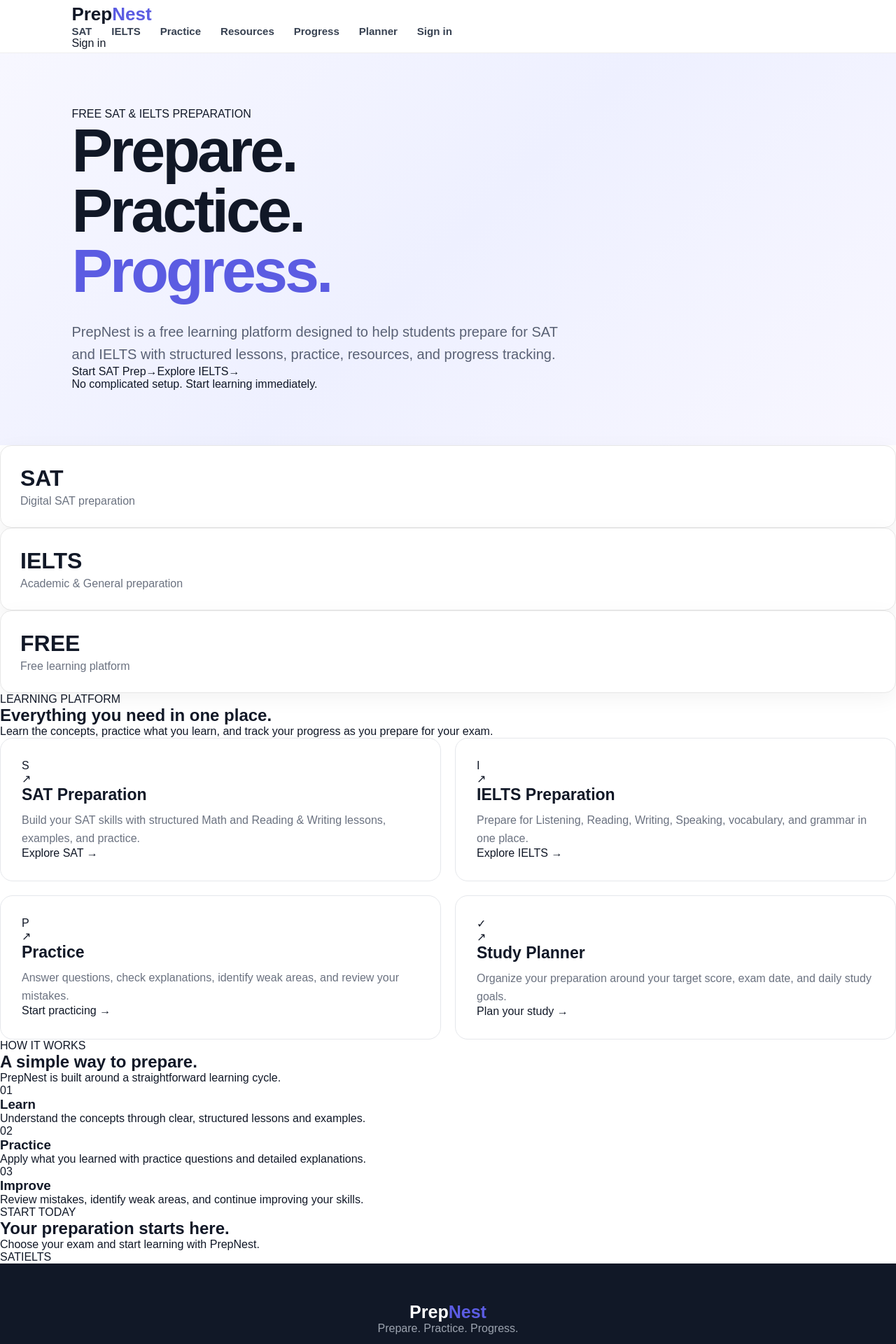
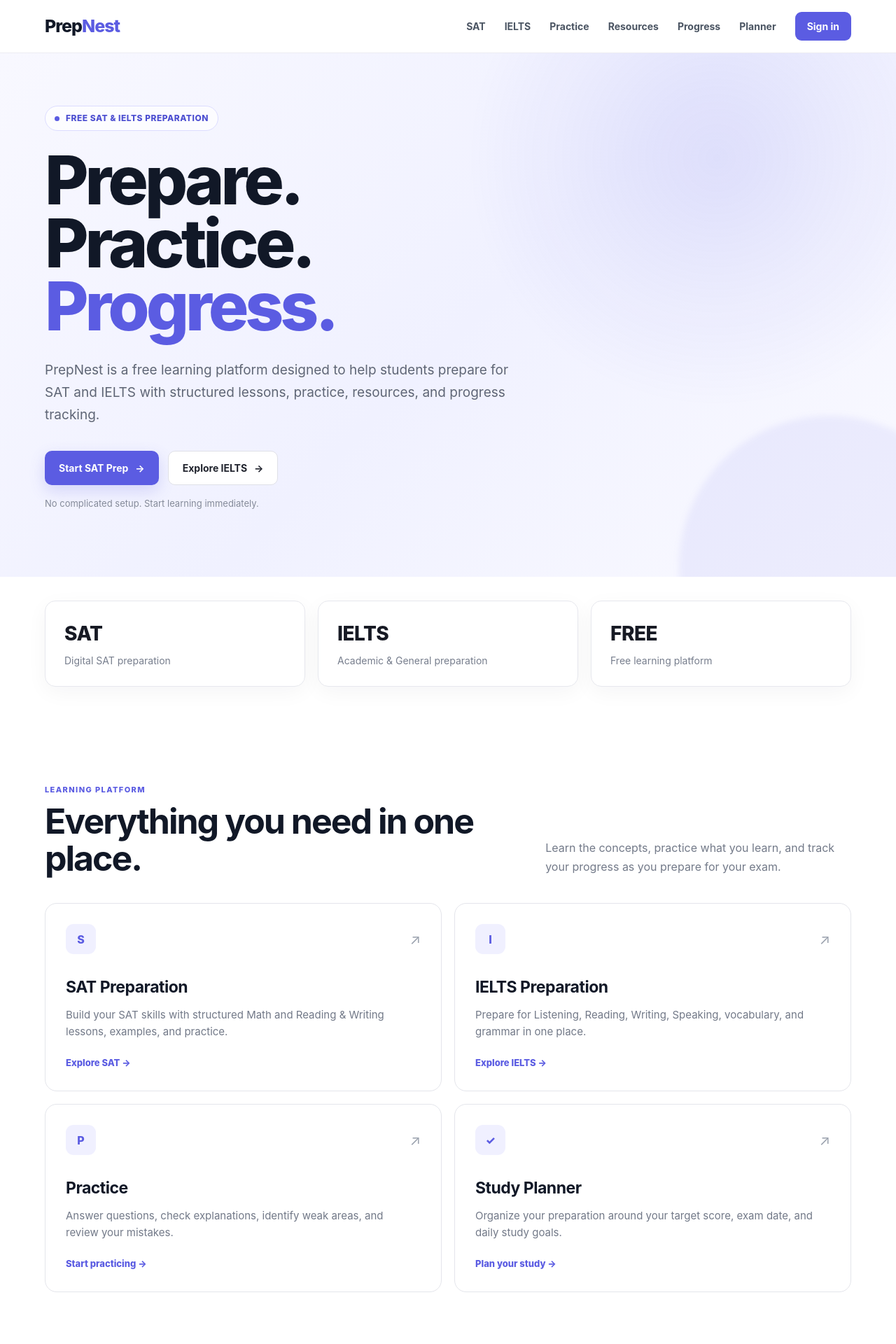
Before and after one commit to komiljonovzohidbek2009-bit/prepnest, a Next.js app: page / in a window 1280 px wide. Shown: the top 1920 px of the page at 70% size. Built offline with nearby package versions, Linux system fonts and the light colour scheme.

Commit message:
Update globals.css

```diff
--- a/src/app/globals.css
+++ b/src/app/globals.css
@@ -9,35 +9,65 @@
 }
 
 body {
-  font-family: Arial, Helvetica, sans-serif;
+  font-family:
+    Inter,
+    ui-sans-serif,
+    system-ui,
+    -apple-system,
+    BlinkMacSystemFont,
+    "Segoe UI",
+    sans-serif;
   color: #111827;
   background: #ffffff;
+  line-height: 1.5;
 }
 
 a {
+  color: inherit;
   text-decoration: none;
-  color: inherit;
 }
 
-/* NAVBAR */
+button,
+input,
+textarea,
+select {
+  font: inherit;
+}
+
+.container {
+  width: min(1180px, 90%);
+  margin: 0 auto;
+}
+
+/* =========================
+   NAVBAR
+========================= */
 
 .navbar {
+  position: sticky;
+  top: 0;
+  z-index: 1000;
   height: 76px;
+  background: rgba(255, 255, 255, 0.94);
+  backdrop-filter: blur(14px);
+  border-bottom: 1px solid #ececf2;
+}
+
+.nav-container {
+  width: min(1180px, 90%);
+  height: 100%;
+  margin: 0 auto;
+
   display: flex;
   align-items: center;
   justify-content: space-between;
-  padding: 0 8%;
-  border-bottom: 1px solid #eee;
-  background: white;
-  position: sticky;
-  top: 0;
-  z-index: 100;
 }
 
-.logo {
-  font-size: 26px;
-  font-weight: 800;
-  color: #111827;
+.logo,
+.footer-logo {
+  font-size: 25px;
+  font-weight: 850;
+  letter-spacing: -1px;
 }
 
 .logo span,
@@ -45,278 +75,634 @@
   color: #5b5ce2;
 }
 
-nav {
+.desktop-nav {
   display: flex;
   align-items: center;
-  gap: 28px;
+  gap: 27px;
 }
 
-nav a {
-  font-size: 15px;
-  font-weight: 600;
-  color: #374151;
-  transition: 0.2s;
+.desktop-nav a {
+  color: #4b5563;
+  font-size: 14px;
+  font-weight: 650;
+  transition: color 0.2s ease;
 }
 
-nav a:hover {
+.desktop-nav a:hover {
   color: #5b5ce2;
 }
 
-.signin-btn {
+.nav-signin {
+  padding: 10px 17px;
+  color: white !important;
   background: #5b5ce2;
-  color: white !important;
-  padding: 12px 21px;
-  border-radius: 10px;
+  border-radius: 9px;
 }
 
-.signin-btn:hover {
-  background: #4748c7;
+.nav-signin:hover {
+  background: #4849ca !important;
 }
 
-/* HERO */
+.mobile-signin {
+  display: none;
+  padding: 9px 14px;
+  border-radius: 8px;
+  background: #5b5ce2;
+  color: white;
+  font-size: 13px;
+  font-weight: 700;
+}
+
+/* =========================
+   HERO
+========================= */
 
 .hero {
-  min-height: 560px;
-  background: linear-gradient(
-    135deg,
-    #f7f7ff 0%,
-    #eef0ff 50%,
-    #f8f7ff 100%
-  );
+  position: relative;
+  min-height: 610px;
   display: flex;
   align-items: center;
+  overflow: hidden;
+
+  background:
+    radial-gradient(
+      circle at 80% 20%,
+      rgba(91, 92, 226, 0.13),
+      transparent 30%
+    ),
+    linear-gradient(135deg, #f8f8ff 0%, #f0f1ff 52%, #fafaff 100%);
+}
+
+.hero-background {
+  position: absolute;
+  width: 430px;
+  height: 430px;
+  right: -120px;
+  bottom: -200px;
+
+  border-radius: 50%;
+  background: rgba(91, 92, 226, 0.08);
+  filter: blur(5px);
 }
 
 .hero-content {
-  width: 84%;
-  max-width: 1200px;
-  margin: auto;
+  position: relative;
+  z-index: 2;
+  padding: 75px 0 95px;
 }
 
-.badge {
-  display: inline-block;
-  background: #e8e8ff;
+.hero-badge {
+  display: inline-flex;
+  align-items: center;
+  gap: 9px;
+
+  padding: 8px 13px;
+  margin-bottom: 25px;
+
+  border: 1px solid #dcdcff;
+  border-radius: 999px;
+
+  background: rgba(255, 255, 255, 0.72);
   color: #4d4fd1;
-  font-weight: 700;
-  font-size: 13px;
-  padding: 9px 14px;
-  border-radius: 999px;
-  margin-bottom: 25px;
+
+  font-size: 12px;
+  font-weight: 800;
+  letter-spacing: 0.5px;
+}
+
+.badge-dot {
+  width: 7px;
+  height: 7px;
+  border-radius: 50%;
+  background: #5b5ce2;
 }
 
 .hero h1 {
-  font-size: clamp(55px, 7vw, 88px);
-  line-height: 0.98;
-  letter-spacing: -4px;
-  margin-bottom: 28px;
+  max-width: 850px;
+
+  font-size: clamp(60px, 8vw, 96px);
+  line-height: 0.94;
+  letter-spacing: -5px;
+  font-weight: 850;
+
+  margin-bottom: 30px;
 }
 
 .hero h1 span {
   color: #5b5ce2;
 }
 
-.hero p {
-  max-width: 720px;
-  font-size: 20px;
-  line-height: 1.6;
-  color: #596174;
+.hero-description {
+  max-width: 700px;
+
+  color: #5f6675;
+  font-size: 19px;
+  line-height: 1.7;
 }
 
-.hero-buttons {
+.hero-actions {
   display: flex;
-  gap: 14px;
-  margin-top: 32px;
+  gap: 13px;
+  margin-top: 34px;
 }
 
-.primary-btn,
-.secondary-btn {
-  padding: 15px 23px;
-  border-radius: 11px;
-  font-weight: 700;
-  display: inline-block;
+.btn {
+  display: inline-flex;
+  align-items: center;
+  justify-content: center;
+  gap: 10px;
+
+  min-height: 48px;
+  padding: 13px 20px;
+
+  border-radius: 10px;
+
+  font-size: 14px;
+  font-weight: 750;
+
+  transition:
+    transform 0.2s ease,
+    background 0.2s ease,
+    border-color 0.2s ease;
 }
 
-.primary-btn {
+.btn:hover {
+  transform: translateY(-2px);
+}
+
+.btn-primary {
   background: #5b5ce2;
   color: white;
+  box-shadow: 0 8px 22px rgba(91, 92, 226, 0.2);
 }
 
-.primary-btn:hover {
-  background: #4748c7;
+.btn-primary:hover {
+  background: #4849ca;
 }
 
-.secondary-btn {
+.btn-secondary {
   background: white;
-  border: 1px solid #ddd;
+  color: #20232d;
+  border: 1px solid #dfe0e7;
 }
 
-.secondary-btn:hover {
+.btn-secondary:hover {
   border-color: #5b5ce2;
 }
 
-/* STATS */
+.hero-note {
+  margin-top: 17px;
+  color: #858b99;
+  font-size: 13px;
+}
 
-.stats {
-  width: 84%;
-  max-width: 1200px;
-  margin: -45px auto 80px;
+/* =========================
+   STATS
+========================= */
+
+.stats-section {
+  position: relative;
+  z-index: 5;
+  background: #ffffff;
+  padding: 34px 0 78px;
+}
+
+.stats-grid {
   display: grid;
   grid-template-columns: repeat(3, 1fr);
   gap: 18px;
-  position: relative;
 }
 
 .stat-card {
+  padding: 25px 27px;
+
   background: white;
-  border: 1px solid #e7e7e7;
-  border-radius: 16px;
-  padding: 28px;
-  box-shadow: 0 8px 30px rgba(0, 0, 0, 0.05);
+  border: 1px solid #e7e8ee;
+  border-radius: 15px;
+
+  box-shadow: 0 8px 30px rgba(17, 24, 39, 0.045);
 }
 
 .stat-card strong {
   display: block;
-  font-size: 32px;
   margin-bottom: 5px;
+
+  color: #171a24;
+  font-size: 28px;
+  font-weight: 850;
+  letter-spacing: -0.5px;
 }
 
 .stat-card span {
-  color: #6b7280;
+  color: #777e8d;
+  font-size: 14px;
 }
 
-/* FEATURES */
+/* =========================
+   SECTIONS
+========================= */
 
-.features {
-  width: 84%;
-  max-width: 1200px;
-  margin: 0 auto 100px;
+.section {
+  padding: 55px 0 105px;
 }
 
-.features h2 {
-  font-size: 42px;
-  margin-bottom: 35px;
+.section-heading {
+  display: grid;
+  grid-template-columns: 1.2fr 0.8fr;
+  gap: 60px;
+  align-items: end;
+
+  margin-bottom: 38px;
 }
+
+.section-heading h2 {
+  margin-top: 9px;
+
+  font-size: clamp(34px, 4vw, 50px);
+  line-height: 1.05;
+  letter-spacing: -2px;
+}
+
+.section-heading > p {
+  color: #737a89;
+  font-size: 16px;
+  line-height: 1.7;
+}
+
+.section-label {
+  color: #5b5ce2;
+  font-size: 11px;
+  font-weight: 850;
+  letter-spacing: 1.4px;
+}
+
+.centered {
+  display: block;
+  text-align: center;
+  max-width: 680px;
+  margin: 0 auto 45px;
+}
+
+.centered h2 {
+  margin-bottom: 14px;
+}
+
+.centered p {
+  color: #737a89;
+}
+
+/* =========================
+   FEATURE CARDS
+========================= */
 
 .feature-grid {
   display: grid;
   grid-template-columns: repeat(2, 1fr);
-  gap: 20px;
+  gap: 18px;
 }
 
 .feature-card {
-  border: 1px solid #e5e7eb;
-  padding: 30px;
-  border-radius: 18px;
-  transition: 0.2s;
+  min-height: 260px;
+  padding: 29px;
+
+  border: 1px solid #e4e5eb;
+  border-radius: 17px;
+
+  background: white;
+
+  transition:
+    transform 0.22s ease,
+    border-color 0.22s ease,
+    box-shadow 0.22s ease;
 }
 
 .feature-card:hover {
-  transform: translateY(-4px);
-  border-color: #5b5ce2;
-  box-shadow: 0 10px 30px rgba(0, 0, 0, 0.07);
+  transform: translateY(-5px);
+  border-color: #c8c9f5;
+  box-shadow: 0 18px 45px rgba(17, 24, 39, 0.08);
+}
+
+.feature-top {
+  display: flex;
+  align-items: center;
+  justify-content: space-between;
+  margin-bottom: 30px;
+}
+
+.feature-icon {
+  width: 43px;
+  height: 43px;
+
+  display: flex;
+  align-items: center;
+  justify-content: center;
+
+  border-radius: 11px;
+  background: #f0f0ff;
+
+  color: #5b5ce2;
+  font-weight: 850;
+}
+
+.arrow {
+  color: #9ca3af;
+  font-size: 20px;
 }
 
 .feature-card h3 {
+  margin-bottom: 10px;
+
   font-size: 23px;
+  letter-spacing: -0.5px;
+}
+
+.feature-card p {
+  max-width: 500px;
+
+  color: #727988;
+  font-size: 15px;
+  line-height: 1.65;
+}
+
+.feature-link {
+  display: inline-block;
+  margin-top: 22px;
+
+  color: #5b5ce2;
+  font-size: 13px;
+  font-weight: 800;
+}
+
+/* =========================
+   HOW IT WORKS
+========================= */
+
+.how-section {
+  padding: 95px 0;
+  background: #f8f8fb;
+  border-top: 1px solid #eeeeF3;
+  border-bottom: 1px solid #eeeeF3;
+}
+
+.steps-grid {
+  display: grid;
+  grid-template-columns: repeat(3, 1fr);
+  gap: 18px;
+}
+
+.step-card {
+  padding: 30px;
+  background: white;
+  border: 1px solid #e7e7ed;
+  border-radius: 16px;
+}
+
+.step-number {
+  margin-bottom: 30px;
+
+  color: #5b5ce2;
+  font-size: 12px;
+  font-weight: 850;
+  letter-spacing: 1px;
+}
+
+.step-card h3 {
+  margin-bottom: 9px;
+  font-size: 21px;
+}
+
+.step-card p {
+  color: #747b8a;
+  font-size: 14px;
+  line-height: 1.65;
+}
+
+/* =========================
+   CTA
+========================= */
+
+.cta-section {
+  padding: 90px 0;
+}
+
+.cta-card {
+  display: flex;
+  align-items: center;
+  justify-content: space-between;
+  gap: 40px;
+
+  padding: 48px;
+
+  border-radius: 22px;
+
+  background: #151827;
+  color: white;
+  overflow: hidden;
+}
+
+.cta-card h2 {
+  margin: 8px 0 8px;
+
+  font-size: clamp(30px, 4vw, 46px);
+  line-height: 1.05;
+  letter-spacing: -1.5px;
+}
+
+.cta-card p {
+  color: #aeb4c4;
+}
+
+.cta-actions {
+  display: flex;
+  gap: 10px;
+  flex-shrink: 0;
+}
+
+.btn-light {
+  background: white;
+  color: #151827;
+}
+
+.btn-outline-light {
+  border: 1px solid #555b6d;
+  color: white;
+}
+
+.btn-outline-light:hover {
+  border-color: white;
+}
+
+/* =========================
+   FOOTER
+========================= */
+
+.footer {
+  background: #11131d;
+  color: white;
+  padding: 60px 0 25px;
+}
+
+.footer-top {
+  display: grid;
+  grid-template-columns: 1.5fr 0.5fr 0.5fr;
+  gap: 70px;
+
+  padding-bottom: 50px;
+}
+
+.footer-logo {
+  display: inline-block;
   margin-bottom: 10px;
 }
 
-.feature-card p {
-  color: #6b7280;
-  line-height: 1.6;
+.footer-description {
+  color: #858b9b;
+  font-size: 14px;
 }
 
-/* FOOTER */
-
-footer {
-  background: #111827;
-  color: white;
-  padding: 55px 8%;
-  text-align: center;
+.footer-column {
+  display: flex;
+  flex-direction: column;
+  gap: 11px;
 }
 
-.footer-logo {
-  font-size: 25px;
-  font-weight: 800;
-  margin-bottom: 10px;
+.footer-column h4 {
+  margin-bottom: 7px;
+  font-size: 13px;
+  color: white;
 }
 
-footer p {
-  color: #9ca3af;
-  margin-bottom: 25px;
+.footer-column a {
+  color: #8f95a4;
+  font-size: 13px;
 }
 
-.footer-links {
-  display: flex;
-  justify-content: center;
-  gap: 25px;
-  margin-bottom: 30px;
+.footer-column a:hover {
+  color: white;
 }
 
-.footer-links a {
-  color: #d1d5db;
+.footer-bottom {
+  display: flex;
+  justify-content: space-between;
+
+  padding-top: 22px;
+  border-top: 1px solid #282b38;
+
+  color: #6f7585;
+  font-size: 12px;
 }
 
-footer small {
-  color: #6b7280;
-}
+/* =========================
+   MOBILE
+========================= */
 
-/* MOBILE */
-
-@media (max-width: 800px) {
-  .navbar {
-    padding: 0 5%;
+@media (max-width: 900px) {
+  .desktop-nav {
+    gap: 15px;
   }
 
-  nav {
-    gap: 12px;
-  }
-
-  nav a:not(.signin-btn) {
+  .desktop-nav a:not(.nav-signin) {
     display: none;
   }
 
-  .hero-content {
+  .section-heading {
+    grid-template-columns: 1fr;
+    gap: 15px;
+  }
+
+  .cta-card {
+    flex-direction: column;
+    align-items: flex-start;
+  }
+}
+
+@media (max-width: 700px) {
+  .navbar {
+    height: 68px;
+  }
+
+  .nav-container {
     width: 90%;
   }
 
+  .logo {
+    font-size: 23px;
+  }
+
+  .desktop-nav {
+    display: none;
+  }
+
+  .mobile-signin {
+    display: block;
+  }
+
   .hero {
-    min-height: 600px;
+    min-height: 620px;
+  }
+
+  .hero-content {
+    padding: 65px 0 80px;
   }
 
   .hero h1 {
-    font-size: 55px;
-    letter-spacing: -2px;
+    font-size: 58px;
+    letter-spacing: -3px;
   }
 
-  .hero p {
-    font-size: 17px;
+  .hero-description {
+    font-size: 16px;
   }
 
-  .stats {
-    width: 90%;
-    grid-template-columns: 1fr;
-    margin-top: -30px;
+  .hero-actions {
+    flex-direction: column;
+    width: 100%;
   }
 
-  .features {
-    width: 90%;
+  .btn {
+    width: 100%;
   }
 
-  .features h2 {
-    font-size: 32px;
+  .stats-section {
+    padding: 25px 0 65px;
+  }
+
+  .stats-grid {
+    grid-template-columns: 1fr;
+  }
+
+  .section {
+    padding: 45px 0 75px;
   }
 
   .feature-grid {
     grid-template-columns: 1fr;
   }
 
-  .hero-buttons {
+  .steps-grid {
+    grid-template-columns: 1fr;
+  }
+
+  .cta-card {
+    padding: 32px 25px;
+  }
+
+  .cta-actions {
+    width: 100%;
     flex-direction: column;
   }
 
-  .primary-btn,
-  .secondary-btn {
-    text-align: center;
+  .footer-top {
+    grid-template-columns: 1fr 1fr;
+    gap: 40px;
+  }
+
+  .footer-top > div:first-child {
+    grid-column: 1 / -1;
+  }
+
+  .footer-bottom {
+    flex-direction: column;
+    gap: 7px;
   }
 }
```
